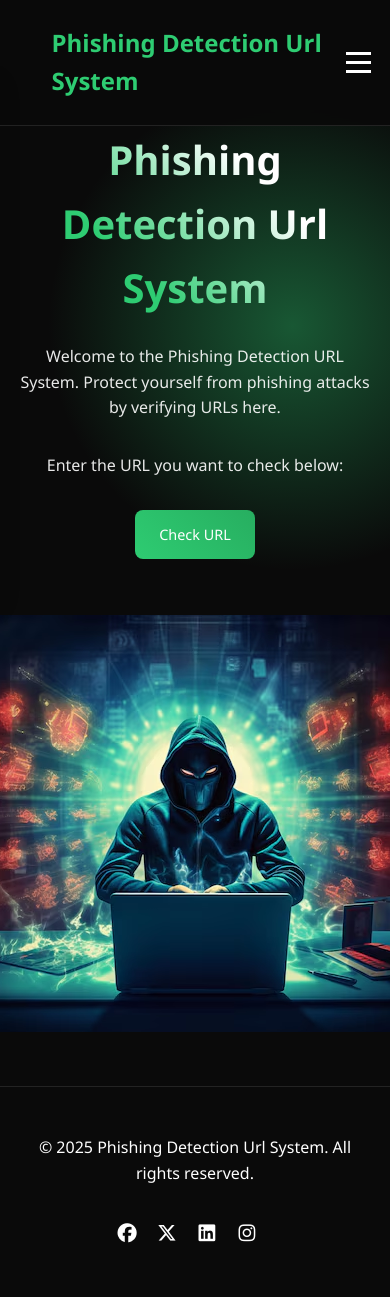
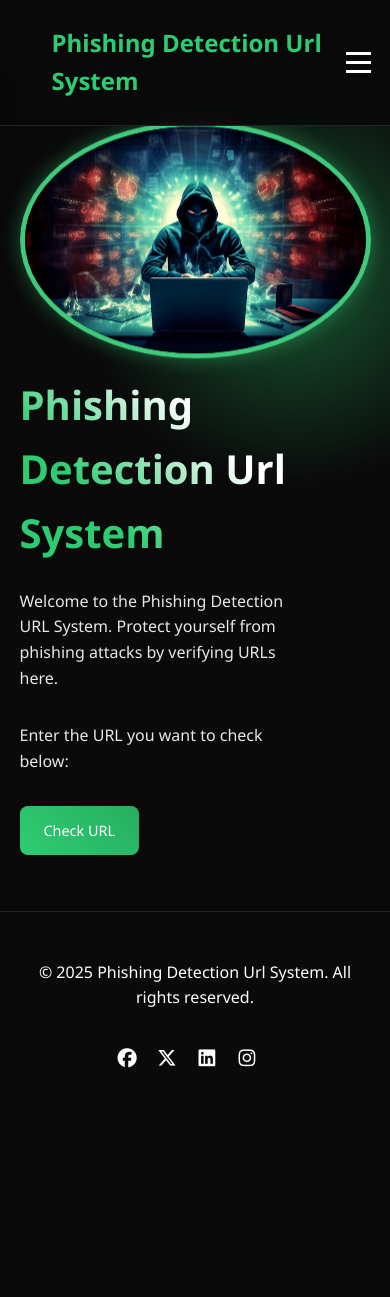
Before and after one commit to SHIVAY1510/AI-Based-Phishing-Detection-System, a Flask app: page / in a window 390 px wide; the page is wider, and only the part inside the window is pictured. After the commit the page ends 1068 px from the top of that part, so only its background shows below. Run offline with Flask 3, Linux system fonts and the light colour scheme; some libraries are stand-ins or nearby versions.

Commit message:
added my contribution

```diff
--- a/static/styles.css
+++ b/static/styles.css
@@ -91,7 +91,7 @@ body{
     min-height: 100vh;
     display: flex;
     align-items: center;
-    padding: 12% 5%;
+    padding: 8rem 5% 3rem;
     background: radial-gradient(circle at 75% 30%,var(--accent-glow)0%,transparent 30%);
 }
 .hero-content{
@@ -129,6 +129,11 @@ body{
     margin-bottom:2rem;
     opacity: 0.9;
     max-width: 600px;
+}
+.hero-image img{
+    width: 100%;
+    max-width: 400px;
+    height: auto;
 }
 .cta-button{
     display:inline-block;
@@ -299,12 +304,13 @@ footer{
 @media(max-width:760px){
     .hero{
         flex-direction: column;
-        text-align: center;
-        padding-top: 8rem;
+        /* text-align: center;
+        padding-top: 8rem; */
     }
     .hero-content{
-        padding-right: 0;
-        margin-bottom: 3rem;
+        /* padding-right: 0;
+        margin-bottom: 3rem; */
+        order: 2;
     }
     .profile-pic{
         width: 280px;
--- a/templates/index.html
+++ b/templates/index.html
@@ -72,8 +72,8 @@
                 <p class="highlight">Enter the URL you want to check below:</p>
                 <a href="/url" class="cta-button">Check URL</a>
             </div>
-            <div class="Phishing">
-                <img src="{{ url_for('static', filename='phi.avif') }}" alt="Phishing Image">
+            <div class="hero-image">
+                <img src="{{ url_for('static', filename='phi.avif') }}" alt="Phishing Image" class="profile-pic">
             </div>
         </section>
         <!--Footer Section-->
```
